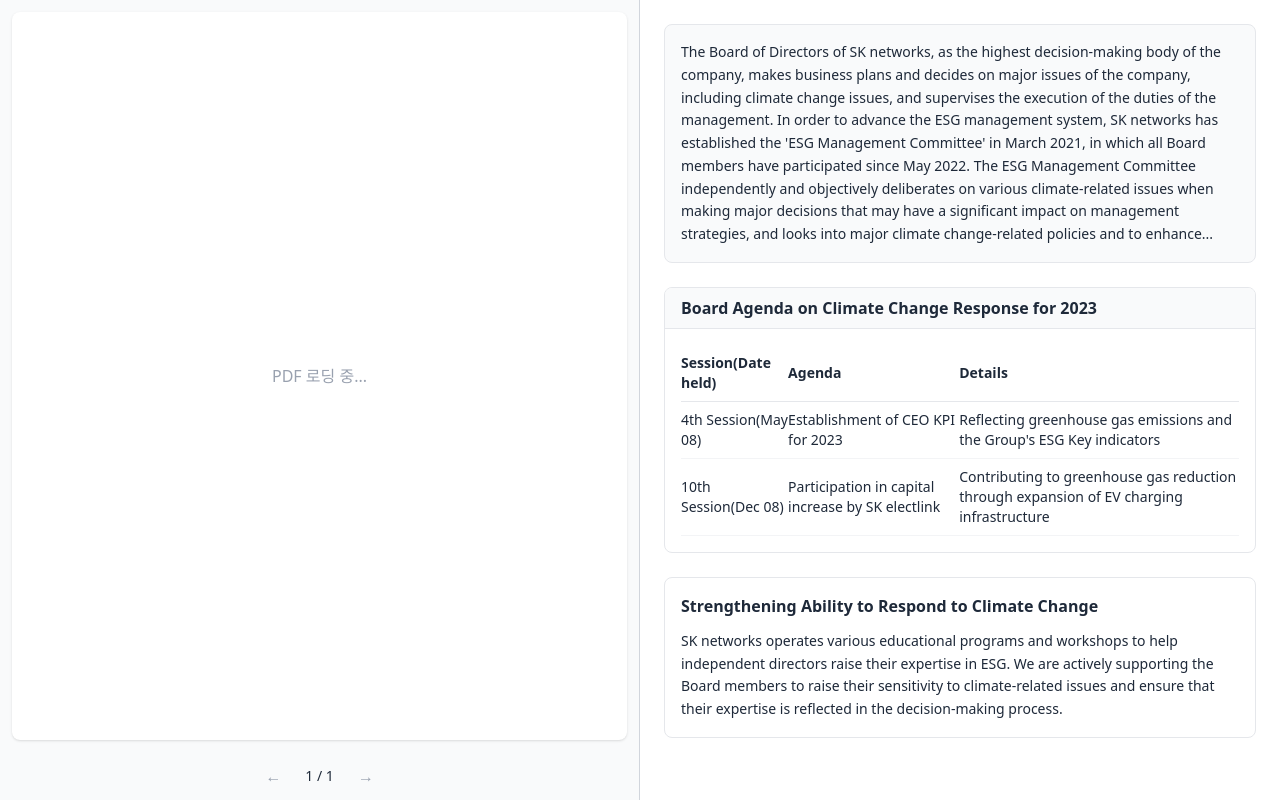
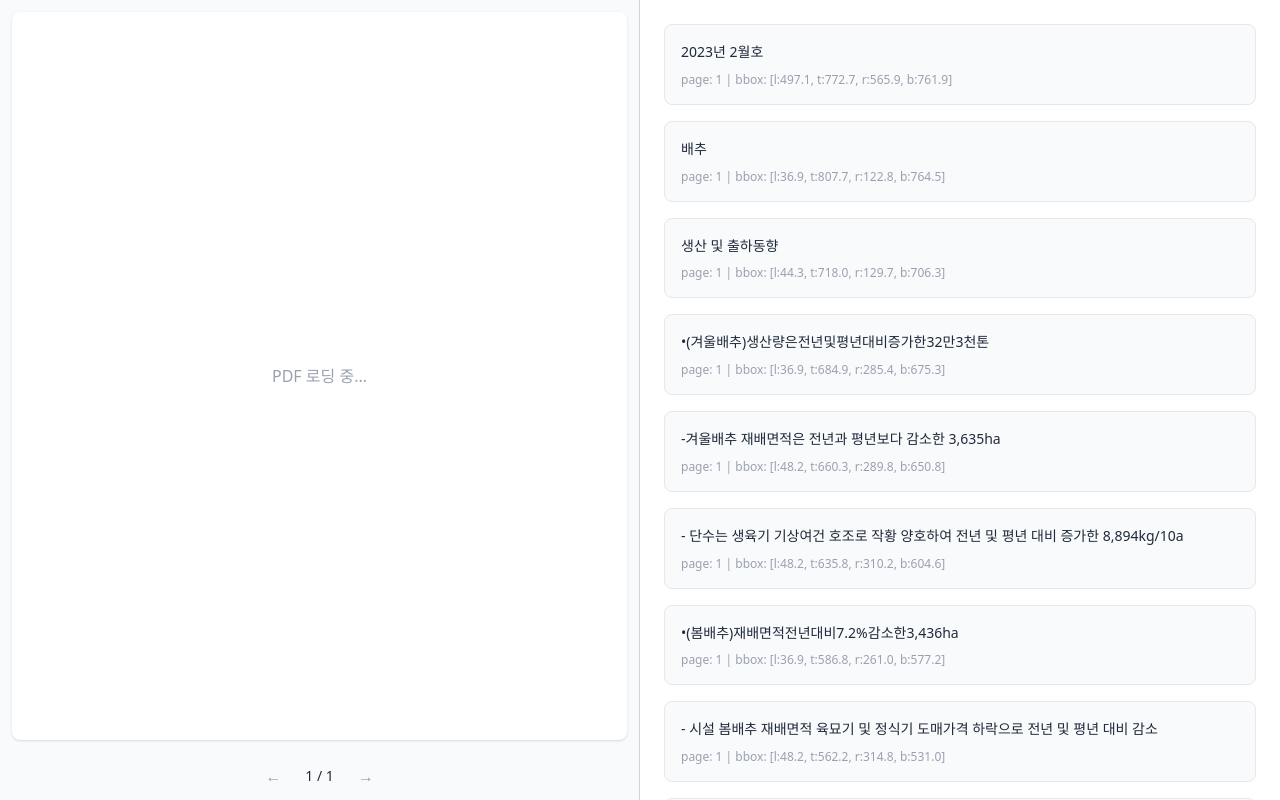
Before and after one commit to HJVeronica/crowdworks-assignment, a React (Vite) app: page / in a window 1280 px wide. Built offline with nearby package versions, Linux system fonts and the light colour scheme.

Commit message:
json 데이터 props로 전달
- json 데이터 타입 정의
- json 데이터 각 패널 컴포넌트 props로 전달

```diff
--- a/src/App.tsx
+++ b/src/App.tsx
@@ -1,11 +1,12 @@
+import jsonData from "./data/report.json";
 import { JsonDataPanel } from "./components/JsonDataPanel";
 import { PdfPreviewPanel } from "./components/PdfPreviewPanel";
 
 function App() {
   return (
     <div className="w-screen h-screen flex bg-gray-50">
-      <PdfPreviewPanel />
-      <JsonDataPanel />
+      <PdfPreviewPanel jsonData={jsonData} />
+      <JsonDataPanel jsonData={jsonData} />
     </div>
   );
 }
--- a/src/components/JsonDataPanel.tsx
+++ b/src/components/JsonDataPanel.tsx
@@ -1,81 +1,33 @@
-export function JsonDataPanel() {
+import type { ReportJson } from "../types/report";
+
+export function JsonDataPanel({ jsonData }: { jsonData: ReportJson }) {
+  const texts = jsonData.texts;
+
   return (
     <div className="w-1/2 flex flex-col">
       {/* 컨텐츠 영역 */}
       <div className="flex-1 p-6 bg-white overflow-y-auto">
-        <div className="space-y-6">
-          <div className="border border-gray-200 rounded-lg p-4 bg-gray-50">
-            <p className="text-sm text-gray-800 leading-relaxed">
-              The Board of Directors of SK networks, as the highest
-              decision-making body of the company, makes business plans and
-              decides on major issues of the company, including climate change
-              issues, and supervises the execution of the duties of the
-              management. In order to advance the ESG management system, SK
-              networks has established the 'ESG Management Committee' in March
-              2021, in which all Board members have participated since May 2022.
-              The ESG Management Committee independently and objectively
-              deliberates on various climate-related issues when making major
-              decisions that may have a significant impact on management
-              strategies, and looks into major climate change-related policies
-              and to enhance...
-            </p>
-          </div>
-
-          <div className="bg-white border border-gray-200 rounded-lg overflow-hidden">
-            <div className="bg-gray-50 px-4 py-2 border-b border-gray-200">
-              <h3 className="font-semibold text-gray-800">
-                Board Agenda on Climate Change Response for 2023
-              </h3>
-            </div>
-            <div className="p-4">
-              <table className="w-full text-sm">
-                <thead>
-                  <tr className="border-b border-gray-200">
-                    <th className="text-left py-2 text-gray-800">
-                      Session(Date held)
-                    </th>
-                    <th className="text-left py-2 text-gray-800">Agenda</th>
-                    <th className="text-left py-2 text-gray-800">Details</th>
-                  </tr>
-                </thead>
-                <tbody>
-                  <tr className="border-b border-gray-100">
-                    <td className="py-2 text-gray-800">4th Session(May 08)</td>
-                    <td className="py-2 text-gray-800">
-                      Establishment of CEO KPI for 2023
-                    </td>
-                    <td className="py-2 text-gray-800">
-                      Reflecting greenhouse gas emissions and the Group's ESG
-                      Key indicators
-                    </td>
-                  </tr>
-                  <tr className="border-b border-gray-100">
-                    <td className="py-2 text-gray-800">10th Session(Dec 08)</td>
-                    <td className="py-2 text-gray-800">
-                      Participation in capital increase by SK electlink
-                    </td>
-                    <td className="py-2 text-gray-800">
-                      Contributing to greenhouse gas reduction through expansion
-                      of EV charging infrastructure
-                    </td>
-                  </tr>
-                </tbody>
-              </table>
-            </div>
-          </div>
-
-          <div className="bg-white border border-gray-200 rounded-lg p-4">
-            <h3 className="font-semibold text-gray-800 mb-3">
-              Strengthening Ability to Respond to Climate Change
-            </h3>
-            <p className="text-sm text-gray-800 leading-relaxed">
-              SK networks operates various educational programs and workshops to
-              help independent directors raise their expertise in ESG. We are
-              actively supporting the Board members to raise their sensitivity
-              to climate-related issues and ensure that their expertise is
-              reflected in the decision-making process.
-            </p>
-          </div>
+        <div className="space-y-4">
+          {texts.map((block, idx) => {
+            const prov = block.prov?.[0];
+            return (
+              <div
+                key={block.self_ref || idx}
+                className="border border-gray-200 rounded-lg p-4 bg-gray-50"
+              >
+                <div className="text-sm text-gray-800 leading-relaxed whitespace-pre-line">
+                  {block.text}
+                </div>
+                {prov && (
+                  <div className="mt-2 text-xs text-gray-400">
+                    page: {prov.page_no} | bbox: [l:{prov.bbox.l.toFixed(1)}, t:
+                    {prov.bbox.t.toFixed(1)}, r:{prov.bbox.r.toFixed(1)}, b:
+                    {prov.bbox.b.toFixed(1)}]
+                  </div>
+                )}
+              </div>
+            );
+          })}
         </div>
       </div>
     </div>
--- a/src/components/PdfPreviewPanel.tsx
+++ b/src/components/PdfPreviewPanel.tsx
@@ -3,6 +3,7 @@
 import pdfFile from "../data/report.pdf";
 import "react-pdf/dist/esm/Page/AnnotationLayer.css";
 import "react-pdf/dist/esm/Page/TextLayer.css";
+import type { ReportJson } from "../types/report";
 
 // react-pdf worker 설정
 pdfjs.GlobalWorkerOptions.workerSrc = `//unpkg.com/pdfjs-dist@${pdfjs.version}/build/pdf.worker.min.mjs`;
@@ -12,7 +13,7 @@
   cMapUrl: `https://unpkg.com/pdfjs-dist@${pdfjs.version}/cmaps/`,
 };
 
-export function PdfPreviewPanel() {
+export function PdfPreviewPanel({ jsonData }: { jsonData: ReportJson }) {
   const [totalPageNum, setTotalPageNum] = useState<number>(1);
   const [currentPage, setCurrentPage] = useState<number>(1);
 
--- /dev/null
+++ b/src/types/report.ts
@@ -0,0 +1,25 @@
+export interface Prov {
+  page_no: number;
+  bbox: {
+    l: number;
+    t: number;
+    r: number;
+    b: number;
+    coord_origin: string;
+  };
+  charspan?: number[];
+}
+
+export interface TextBlock {
+  self_ref: string;
+  text?: string;
+  prov?: Prov[];
+  label?: string;
+  orig?: string;
+  [key: string]: unknown;
+}
+
+export interface ReportJson {
+  texts: TextBlock[];
+  // 필요시 groups, tables 등 추가
+}
```
